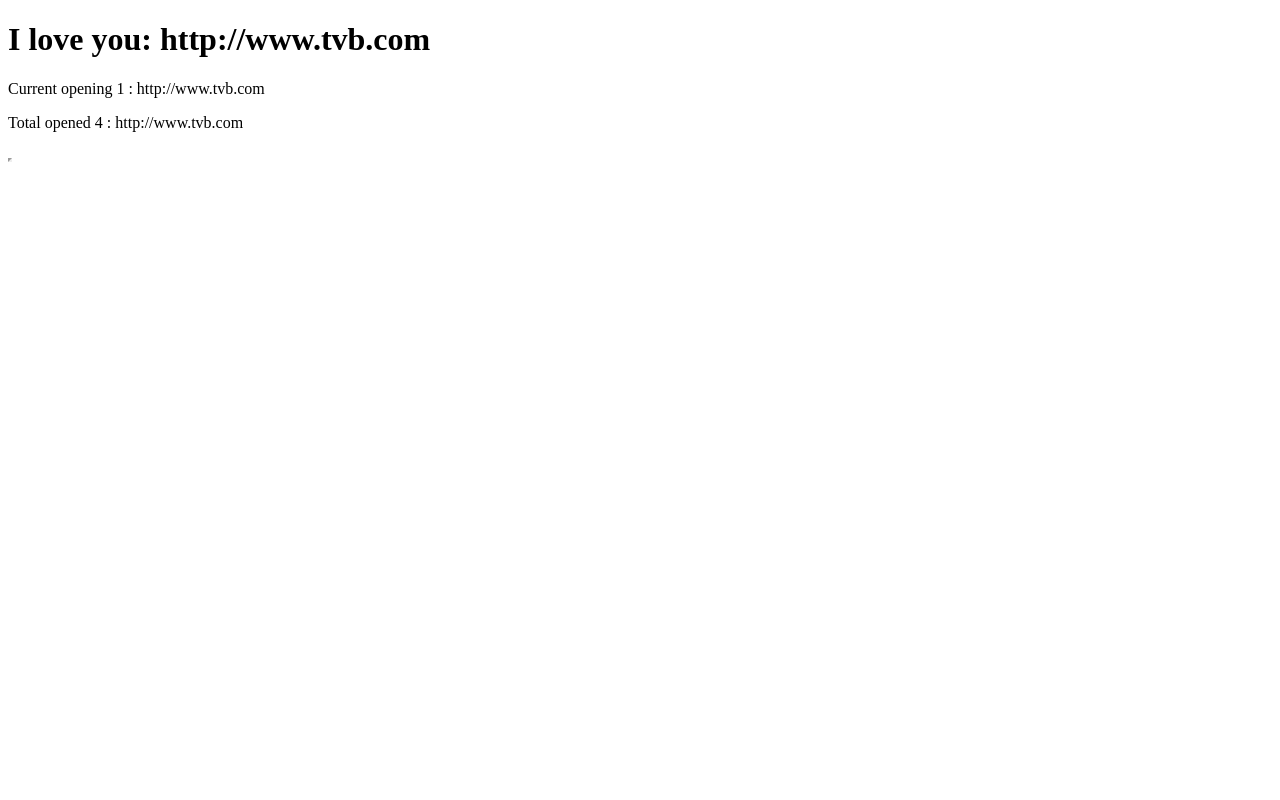
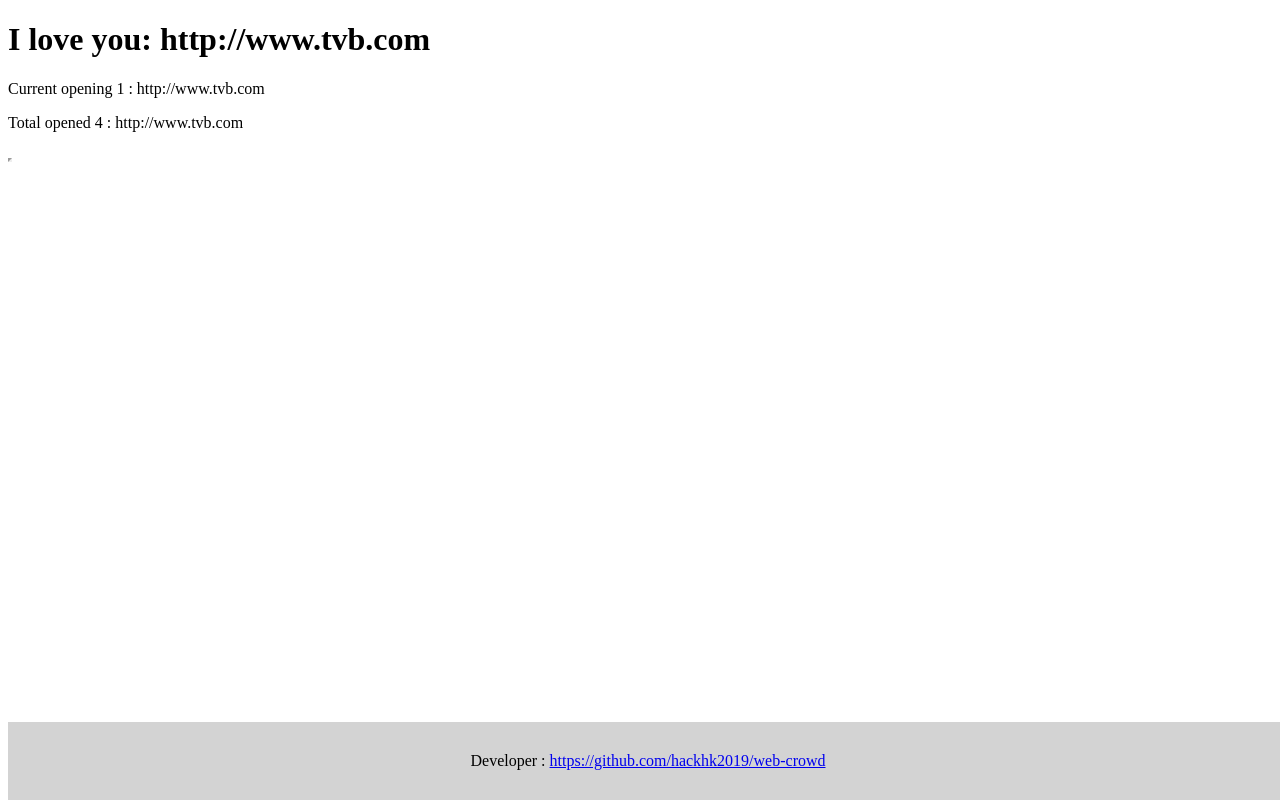
Before and after one commit to hackhk2019/web-crowd, a website: page index.html in a window 1280 px wide. Drawn offline with Linux system fonts and the light colour scheme; grey boxes are pictures that could not be loaded.

Commit message:
added README.md

```diff
--- a/index.html
+++ b/index.html
@@ -1,10 +1,27 @@
 <!DOCTYPE html>
 <html>
+    <header>
+        <style>
+        .bottomStyle{
+            bottom: 0;
+            position: fixed;
+            /* height: 80px; */
+            background-color: lightgray;
+            width: 100%;
+            padding: 30px 0;
+            text-align: center;
+        }
+        </style>
+    </header>
 <body>
 
     <h1 id='msgTitle'> I 💖 you: </h1>
     <p id='msg'></p>
     <p id='msgTotal'></p>
+
+    <div class='bottomStyle'>
+        Developer : <a href='https://github.com/hackhk2019/web-crowd'> https://github.com/hackhk2019/web-crowd </a>
+    </div>
 
 <script>
 const TARGET_URL = "http://www.tvb.com"
```
Also changed, not shown: README.md (added).
